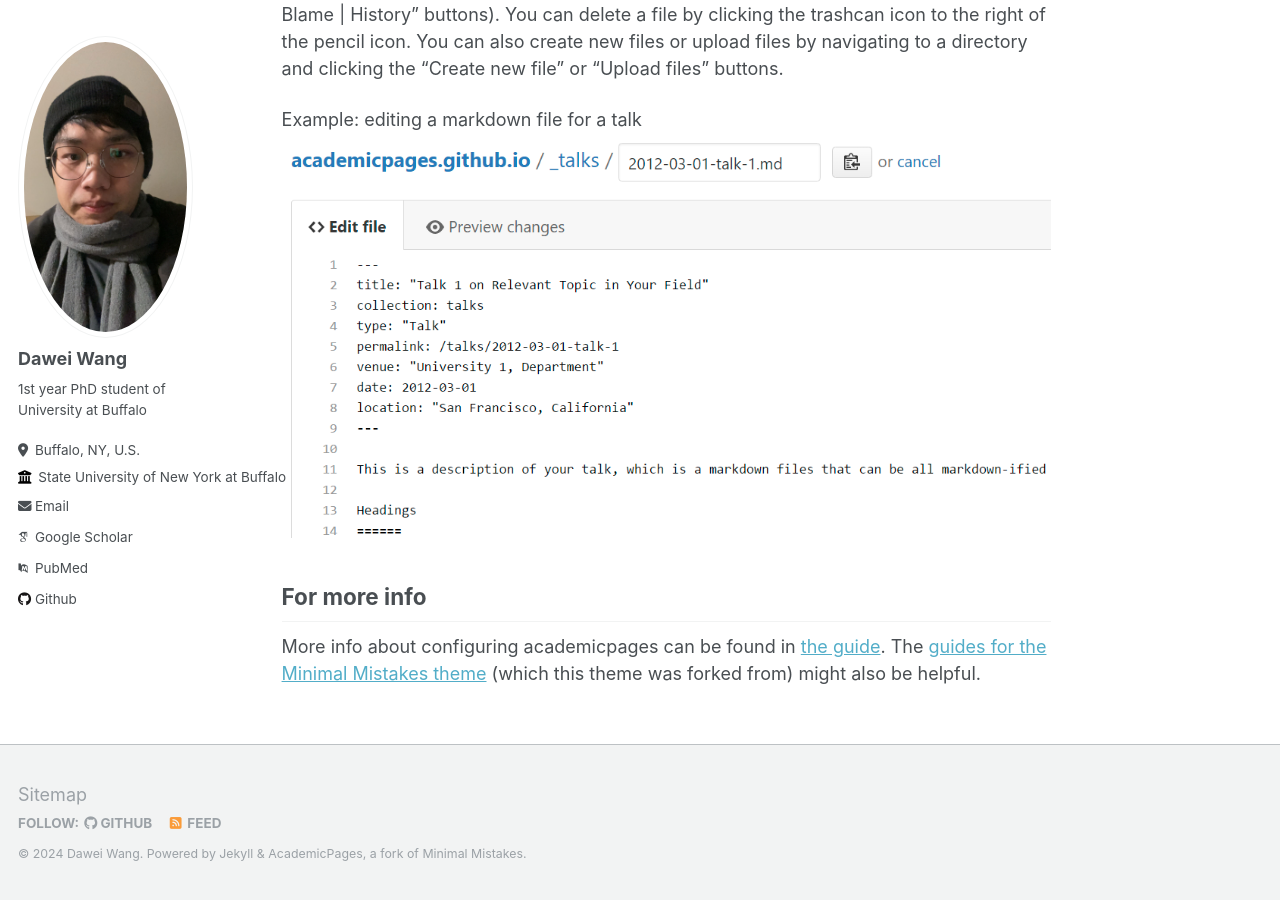
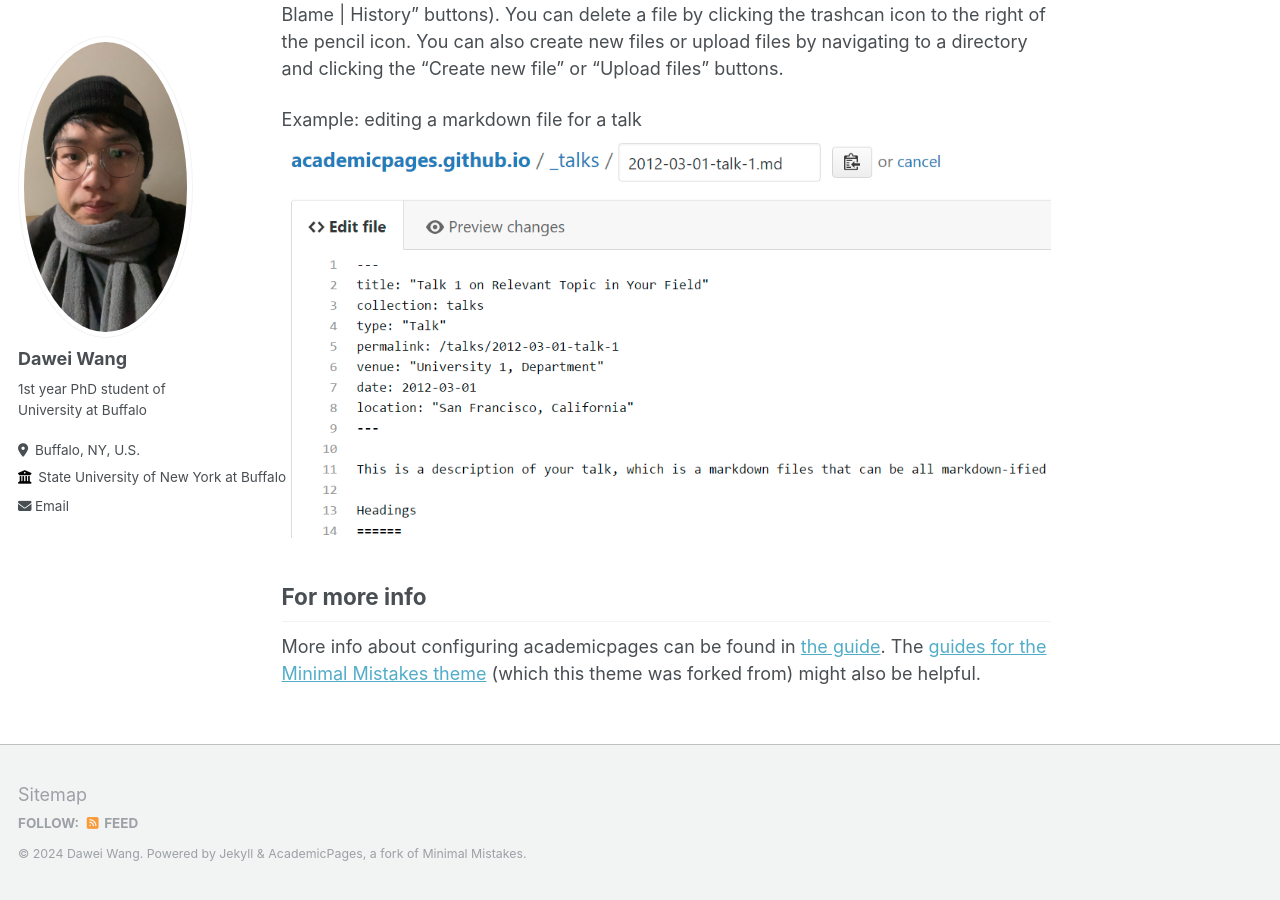
Before and after one commit to HGhuster/HGhuster.github.io, a Jekyll site: the page built from _pages/about.md, in a window 1280 px wide and 900 px high, scrolled down 2463 px. Built offline with Jekyll 4.4.1, drawn with Linux system fonts in a browser that asks for light colours; some web fonts are replaced.

Commit message:
Update _config.yml

```diff
--- a/_config.yml
+++ b/_config.yml
@@ -32,17 +32,17 @@ author:
 
   # Academic websites
   arxiv            : # URL - Update with the correct link to your profile
-  googlescholar    : "https://scholar.google.com/citations?user=PS_CX0AAAAAJ"
+  googlescholar    : #"https://scholar.google.com/citations?user=PS_CX0AAAAAJ"
   impactstory      : # URL
   orcid            : #"http://orcid.org/yourorcidurl"
-  pubmed           : "https://www.ncbi.nlm.nih.gov/pubmed/?term=john+snow"
+  pubmed           : #"https://www.ncbi.nlm.nih.gov/pubmed/?term=john+snow"
   researchgate     : # URL
 
   # Repositories and software development
   bitbucket        : # Username - Update with your username on the site
   codepen          : # Username
   dribbble         : # Username
-  github           : "academicpages"
+  github           : #"academicpages"
   kaggle           : # Username
   stackoverflow    : # User number or user number and name (i.e., use "1" or "1/jeff-atwood")
 
```
